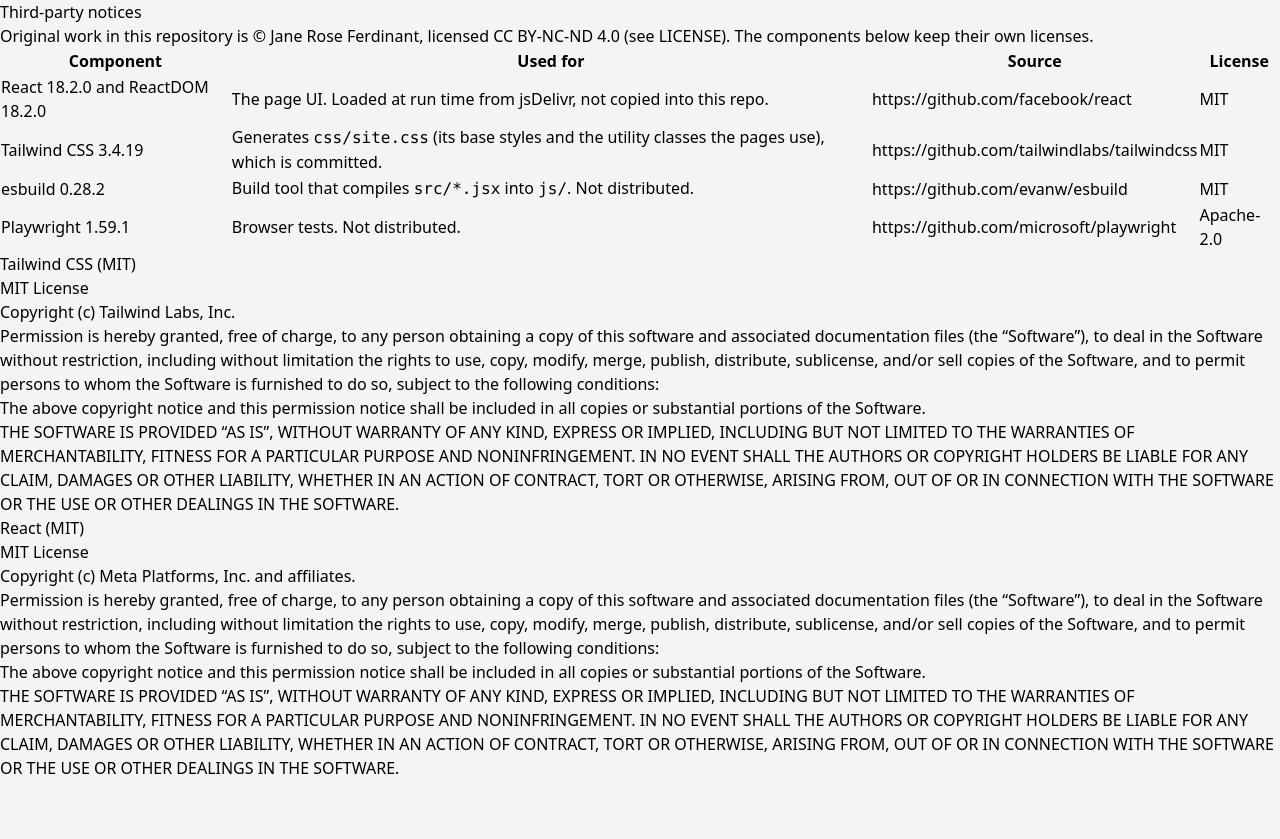
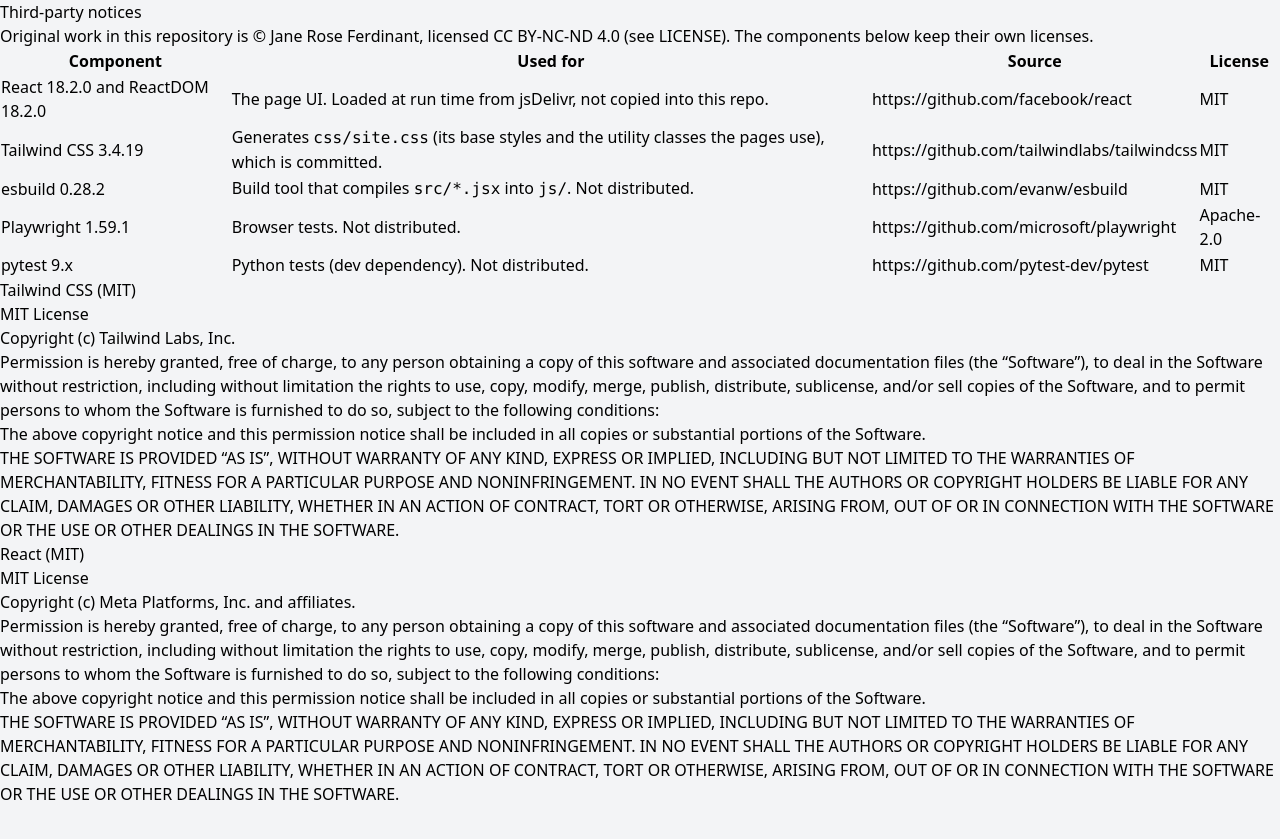
Before and after one commit to Janeferdinant/bit, a Jekyll site: the page built from THIRD_PARTY_NOTICES.md, in a window 1280 px wide. Shown: the top 839 px of the page. Built offline with Jekyll 4.4.1, drawn with Linux system fonts in a browser that asks for light colours; nearby versions of some CDN libraries; our own code applies the rules of GitHub Pages for plain Markdown files.

Commit message:
docs: describe the Python package and the cross-validation in the README; note the original scripts
Co-Authored-By: Claude Sonnet 5.5 <noreply@anthropic.com>

```diff
--- a/THIRD_PARTY_NOTICES.md
+++ b/THIRD_PARTY_NOTICES.md
@@ -8,6 +8,7 @@ Original work in this repository is © Jane Rose Ferdinant, licensed CC BY-NC-ND
 | Tailwind CSS 3.4.19 | Generates `css/site.css` (its base styles and the utility classes the pages use), which is committed. | https://github.com/tailwindlabs/tailwindcss | MIT |
 | esbuild 0.28.2 | Build tool that compiles `src/*.jsx` into `js/`. Not distributed. | https://github.com/evanw/esbuild | MIT |
 | Playwright 1.59.1 | Browser tests. Not distributed. | https://github.com/microsoft/playwright | Apache-2.0 |
+| pytest 9.x | Python tests (dev dependency). Not distributed. | https://github.com/pytest-dev/pytest | MIT |
 
 ## Tailwind CSS (MIT)
 
--- a/bit_stuff_destuff.py
+++ b/bit_stuff_destuff.py
@@ -1,3 +1,7 @@
+# Original minimal command-line example of bit stuffing and destuffing (kept as written).
+# The tested reference implementation, with validation, framing, CRC and a CLI, is in python/ (package bitcomm):
+#   python -m bitcomm stuff 01111110     (run from python/src, or pip install -e python)
+
 def bit_stuffing(bits):
     stuffed = []
     count = 0
--- a/stop_and_wait.py
+++ b/stop_and_wait.py
@@ -1,3 +1,7 @@
+# Original minimal real-time stop-and-wait example (kept as written; it uses random loss and real sleeps).
+# The tested simulator with configurable loss and timeout, seeds and sequence numbers is in python/ (package bitcomm):
+#   python -m bitcomm arq --frames 1,2,3 --timeout 3 --loss 20 --seed 1
+
 import time
 import random
 
```
Also changed, not shown: README.md.
